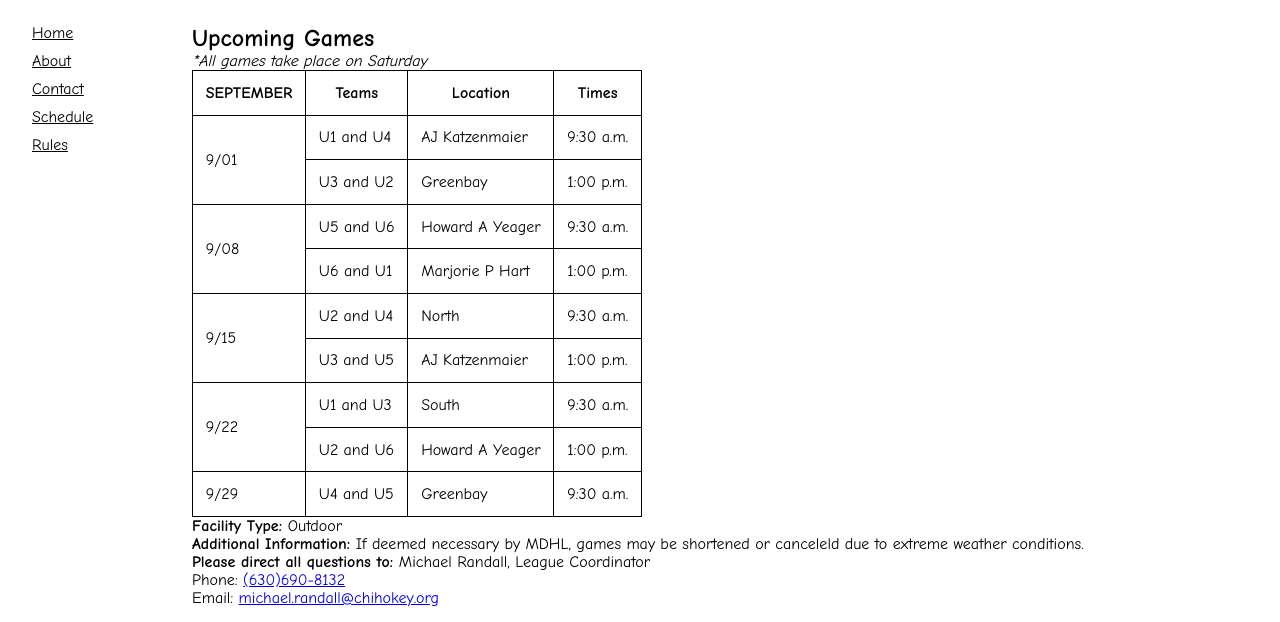
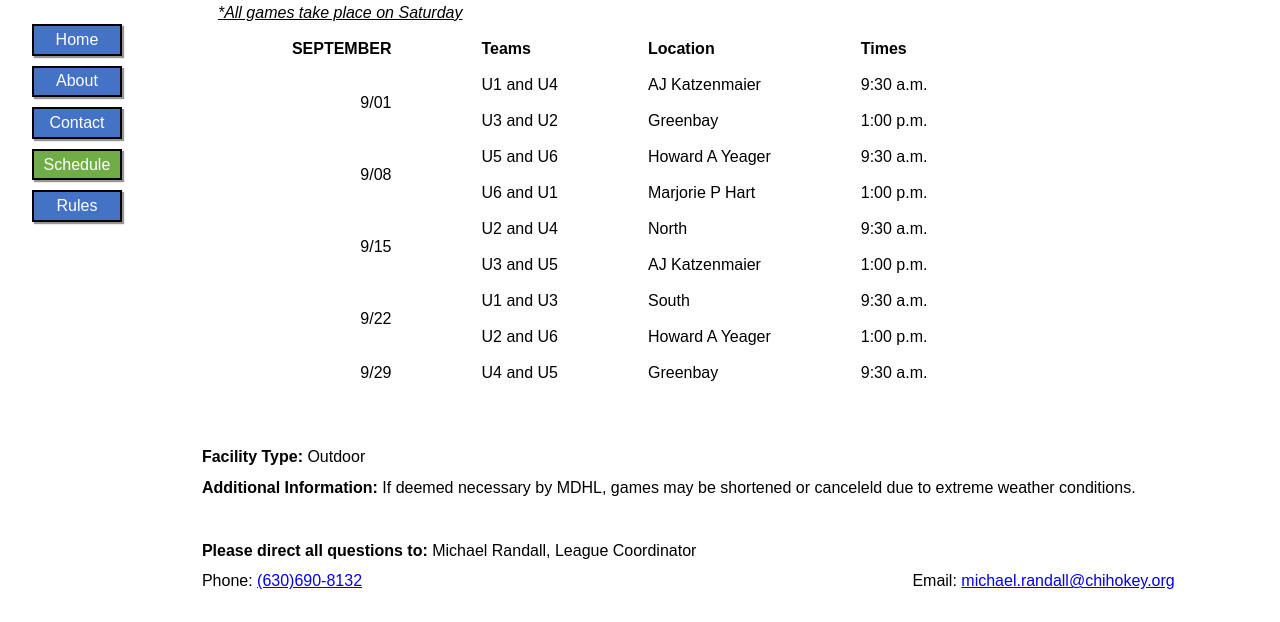
Before and after one commit to Elithne/MDHL_tartaglia, a plain HTML site: page game_info.html in a window 1280 px wide. Shown: the part 288-910 px from the top of the page. Drawn offline with Linux system fonts and the light colour scheme.

Commit message:
finished styling

```diff
--- a/assets/css/styles1.css
+++ b/assets/css/styles1.css
@@ -2,7 +2,7 @@
   margin: 0;
   padding: 0;
   box-sizing: border-box;
-  font-family: "Comic Sans MS", "Comic Sans", cursive;
+  font-family: "Arial", sans-serif;
 }
 
 header {
@@ -40,41 +40,96 @@ header {
 
 main {
   padding: 2em;
-  position: relative;
+  display: flex;
+}
+
+p{
+  text-indent: 1em;
 }
 
 .menu {
-  position: absolute;
   padding-top: 3em;
 }
 
 .menu a {
   display: block;
   margin-bottom: 10px;
-  color: black;
+  border: 2px solid black;
+  color: white;
+  background-color: #4472c4;
+  text-decoration: none;
+  padding: .3em 0.6em;
+  text-align: center;
+  box-shadow: 2px 2px 1px 0px rgba(115, 115, 115, 0.75);
+}
+
+#selected {
+  background-color: #70ad47;
 }
 
 .main-info{
-  padding-top: 3em;
-  position: absolute;
+  margin-left: 5em;
   left: 15%;
   width: 80%;
 }
 
+article{
+  margin-top: 1.5em;
+}
+
+article > ol > li{
+  margin-top: 1em;
+}
+
 .letters {
   list-style-type: lower-alpha;
+  margin-left: 1em;
 }
 
 .no-mark{
   list-style-type: none;
+  margin-top: 0;
 }
 
 #item-special {
   list-style-type: circle;
+  margin-left: 1em;
 }
 
 table, tr, th, td{
-  border: 1px solid black;
-  border-collapse: collapse;
-  padding: .8em;
+  padding: .5em;
+  text-align: left;
 }
+
+td, th{
+  padding-left: 5em;
+}
+
+.right-side{
+  text-align: right;
+}
+
+.general-info{
+  display: flex;
+  justify-content: space-between;
+}
+
+.schedule-title{
+  font-style: italic;
+}
+.important{
+  text-decoration: underline;
+  font-style: italic;
+}
+
+.game-info{
+  margin-top: 3em;
+}
+
+.questions{
+  padding-top: 2em;
+}
+.game-info p {
+  text-indent: 0;
+  margin-top: .8em;
+}
--- a/assets/css/styles2.css
+++ b/assets/css/styles2.css
@@ -65,6 +65,7 @@ main {
 #selected {
   background-color: #70ad47;
 }
+
 .letters {
   list-style-type: lower-alpha;
 }
--- a/game_info.html
+++ b/game_info.html
@@ -6,7 +6,7 @@
     <link rel="shortcut icon" type="image/x-icon" href="assets/img/favicon.png">
     <link rel="stylesheet" href="assets/css/styles1.css">
     <!-- <link rel="stylesheet" href="assets/css/styles2.css"> -->
-    <title>Schedule | Mighty Ducks Hockey League</title>
+    <title>Game Information | Mighty Ducks Hockey League</title>
   </head>
   <body>
       <header>
@@ -14,7 +14,7 @@
         <figure>
           <img class="banner" src="assets/img/design1_image2.jpg" alt="Banner Hockey Players">
         </figure>
-        <h2 class="subtitle">Rules of Play & Policies</h2>
+        <h2 class="subtitle">Game Information</h2>
         <figure>
           <img src="assets/img/logo.png" alt="Logo Mighty Ducks Hockey League" class="logo">
         </figure>
@@ -28,8 +28,9 @@
             <a href="rules.html">Rules</a>
           </nav>
           <section class="main-info">
-            <h2>Upcoming Games</h2>
-            <p><i>*All games take place on Saturday</i></p>
+            <h2 class="schedule-title">Fall Schedule</h2>
+            <p class="important">*All games take place on Saturday</p>
+            <div class="schedule">
               <table>
                 <thead>
                     <tr>
@@ -41,7 +42,7 @@
                 </thead>
                 <tbody>
                     <tr>
-                      <td rowspan="2">9/01</td>
+                        <td rowspan="2" class="right-side">9/01</td>
                         <td>U1 and U4</td>
                         <td>AJ Katzenmaier</td>
                         <td>9:30 a.m.</td>
@@ -52,7 +53,7 @@
                         <td>1:00 p.m.</td>
                     </tr>
                     <tr>
-                      <td rowspan="2">9/08</td>
+                        <td rowspan="2" class="right-side">9/08</td>
                         <td>U5 and U6</td>
                         <td>Howard A Yeager</td>
                         <td>9:30 a.m.</td>
@@ -63,7 +64,7 @@
                         <td>1:00 p.m.</td>
                     </tr>
                     <tr>
-                      <td rowspan="2">9/15</td>
+                        <td rowspan="2" class="right-side">9/15</td>
                         <td>U2 and U4</td>
                         <td>North</td>
                         <td>9:30 a.m.</td>
@@ -74,7 +75,7 @@
                         <td>1:00 p.m.</td>
                     </tr>
                     <tr>
-                      <td rowspan="2">9/22</td>
+                        <td rowspan="2" class="right-side">9/22</td>
                         <td>U1 and U3</td>
                         <td>South</td>
                         <td>9:30 a.m.</td>
@@ -85,21 +86,25 @@
                         <td>1:00 p.m.</td>
                     </tr>
                     <tr>
-                      <td>9/29</td>
+                        <td class="right-side">9/29</td>
                         <td>U4 and U5</td>
                         <td>Greenbay</td>
                         <td>9:30 a.m.</td>
                     </tr>
                 </tbody>
             </table>
+            </div>
+            <div class="game-info">
               <p><b>Facility Type: </b>Outdoor</p>
               <p><b>Additional Information: </b>If deemed necessary by MDHL, games
                 may be shortened or canceleld due to extreme weather conditions.</p>
-            <p><b>Please direct all questions to: </b>Michael Randall, League Coordinator</p>
+              <p class="questions"><b>Please direct all questions to: </b>Michael Randall, League Coordinator</p>
               <div class="general-info">
                 <p>Phone: <a href="tel:(630)690-8132">(630)690-8132</a></p>
                 <p>Email: <a href="mailto:michael.randall@chihokey.org">michael.randall@chihokey.org</a></p>
               </div>
+            </div>
+
           </section>
         </main>
   </body>
```
Also changed, not shown: rules.html (+5 -6 lines). Lines whose indentation alone changed are shown as unchanged.
